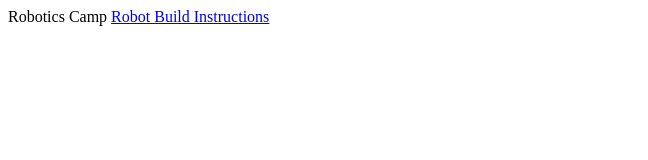
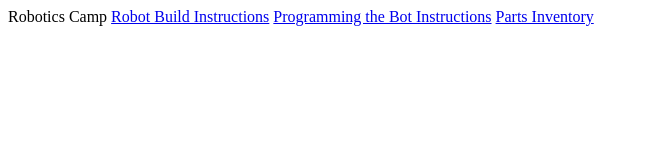
Before and after one commit to WestMecCoding/Central_Coding_Summer_Camp, a plain HTML site: page index.html in a window 1280 px wide. Shown: the whole page, without its empty margins (0-648 px from the left). Drawn offline with Linux system fonts and the light colour scheme.

Commit message:
Updated Camp links

```diff
--- a/index.html
+++ b/index.html
@@ -7,5 +7,12 @@
       href="https://drive.google.com/file/d/1Vv5q7ibn25jpq_CqSKVHpftwtEC1Xbo3/view?usp=sharing"
       >Robot Build Instructions</a
     >
+    <a href="./Programming_Instructions/README.md"
+      >Programming the Bot Instructions</a
+    >
+    <a
+      href="https://drive.google.com/file/d/1m5SKklMHZ5reYqHCSG7LnS3Lb3nIzH1q/view?usp=sharing"
+      >Parts Inventory</a
+    >
   </body>
 </html>
```
